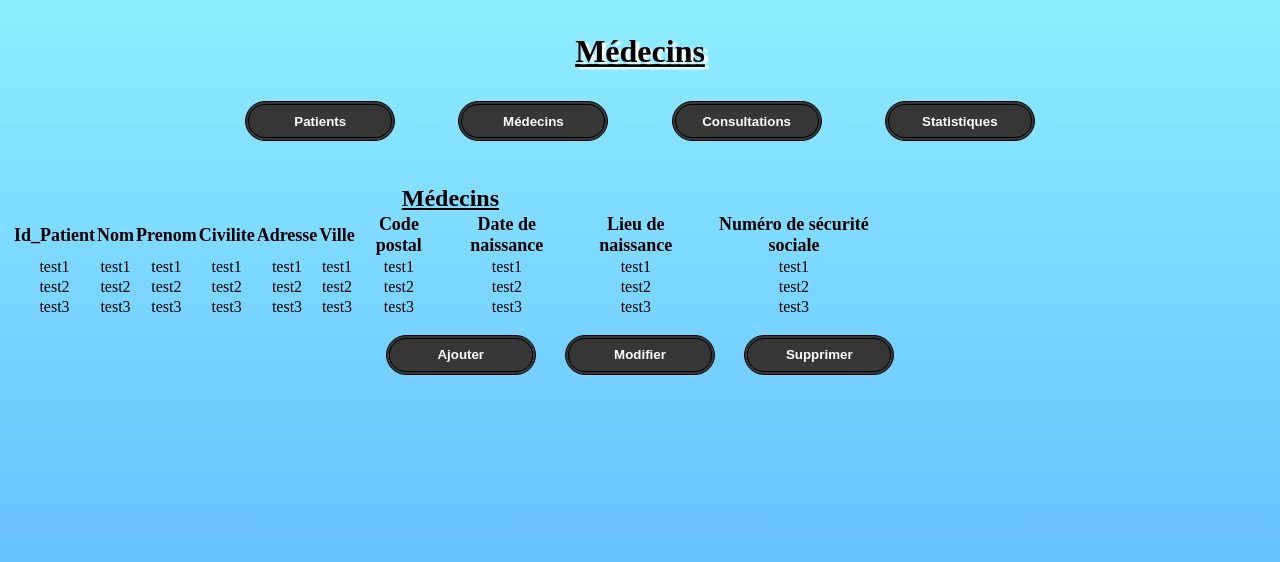
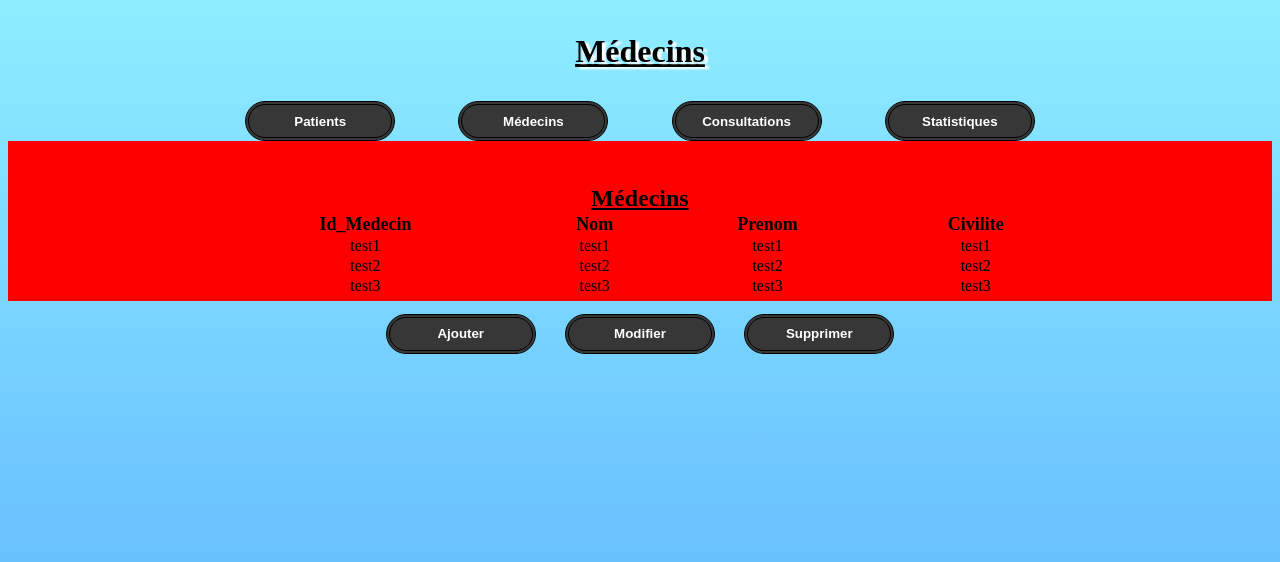
Before and after one commit to mrmoi31/Projet-PHP, a PHP site: page /medecins.php in a window 1280 px wide. Shown: the top 562 px of the page. Run offline with PHP 8.4, Linux system fonts and the light colour scheme.

Commit message:
maj tableau medecins

```diff
--- a/medecins.php
+++ b/medecins.php
@@ -7,7 +7,7 @@
     </head>
 <script type="text/javascript">
 document.addEventListener('DOMContentLoaded', function() {
-    const tableRows = document.querySelectorAll('#example tbody tr');
+    const tableRows = document.querySelectorAll('#med tbody tr');
 
     tableRows.forEach(function(row) {
         row.addEventListener('click', function() {
@@ -22,23 +22,17 @@ document.addEventListener('DOMContentLoaded', function() {
         <h2>Médecins</h2>
         <?php require "header.html";?>
         <div class="tablo">
-        <form action="script.php" method="post" class="tab-med">
-        <table id="example">
+        <!--<form action="script.php" method="post" class="tab-med">-->
+        <table id="med">
             <thead>
                 <tr>
-                    <th colspan="10" class="titre">Médecins</th>
+                    <th colspan="4" class="titre">Médecins</th>
                 </tr>
                 <tr>
-                    <td>Id_Patient</td>
+                    <td>Id_Medecin</td>
                     <td>Nom</td>
                     <td>Prenom</td>
                     <td>Civilite</td>
-                    <td>Adresse</td>
-                    <td>Ville</td>
-                    <td>Code postal</td>
-                    <td>Date de naissance</td>
-                    <td>Lieu de naissance</td>
-                    <td>Numéro de sécurité sociale</td>
                 </tr>
             </thead>
             <tbody>
@@ -47,20 +41,8 @@ document.addEventListener('DOMContentLoaded', function() {
                 <td>test1</td>
                 <td>test1</td>
                 <td>test1</td>
-                <td>test1</td>
-                <td>test1</td>
-                <td>test1</td>
-                <td>test1</td>
-                <td>test1</td>
-                <td>test1</td>
             </tr>
             <tr>
-                <td>test2</td>
-                <td>test2</td>
-                <td>test2</td>
-                <td>test2</td>
-                <td>test2</td>
-                <td>test2</td>
                 <td>test2</td>
                 <td>test2</td>
                 <td>test2</td>
@@ -72,19 +54,13 @@ document.addEventListener('DOMContentLoaded', function() {
                 <td>test3</td>
                 <td>test3</td>
                 <td>test3</td>
-                <td>test3</td>
-                <td>test3</td>
-                <td>test3</td>
-                <td>test3</td>
-                <td>test3</td>
-                <td>test3</td>
             </tr>
             </tbody>
         </table>
-    </form>
+    <!--</form>-->
     </div>
     <div class="ams">
-        <form action="index.php" method="post">
+        <form action="ajout.php" method="post">
         <button type="submit" name="choix" value="Ajouter">Ajouter</button>
         <button type="submit" name="choix" value="Modifier" class="amsbouton">Modifier</button>
         <button type="submit" name="choix" value="Supprimer" class="amsbouton">Supprimer</button>
--- a/style.css
+++ b/style.css
@@ -1,5 +1,13 @@
 *{
   font-family: revert;
+}
+.log{
+  display: flex;
+  justify-content: center;
+  margin: auto;
+  text-align: center;
+  border-radius: 40px;
+  border: 5px solid;
 }
 button{
   width: 150px;
@@ -67,13 +75,14 @@ th{
   font-size: x-large;
   text-decoration: underline;
 }
-tr:hover{
+tbody > tr:hover{
   background-color: #808080;
 }
 .tablo{
   display: flex;
   justify-content: center;
   text-align: center;
+  background-color: red;
 }
 .amsbouton{
   margin-left: 2%;
```
Also changed, not shown: index.html (+6 -4 lines).
